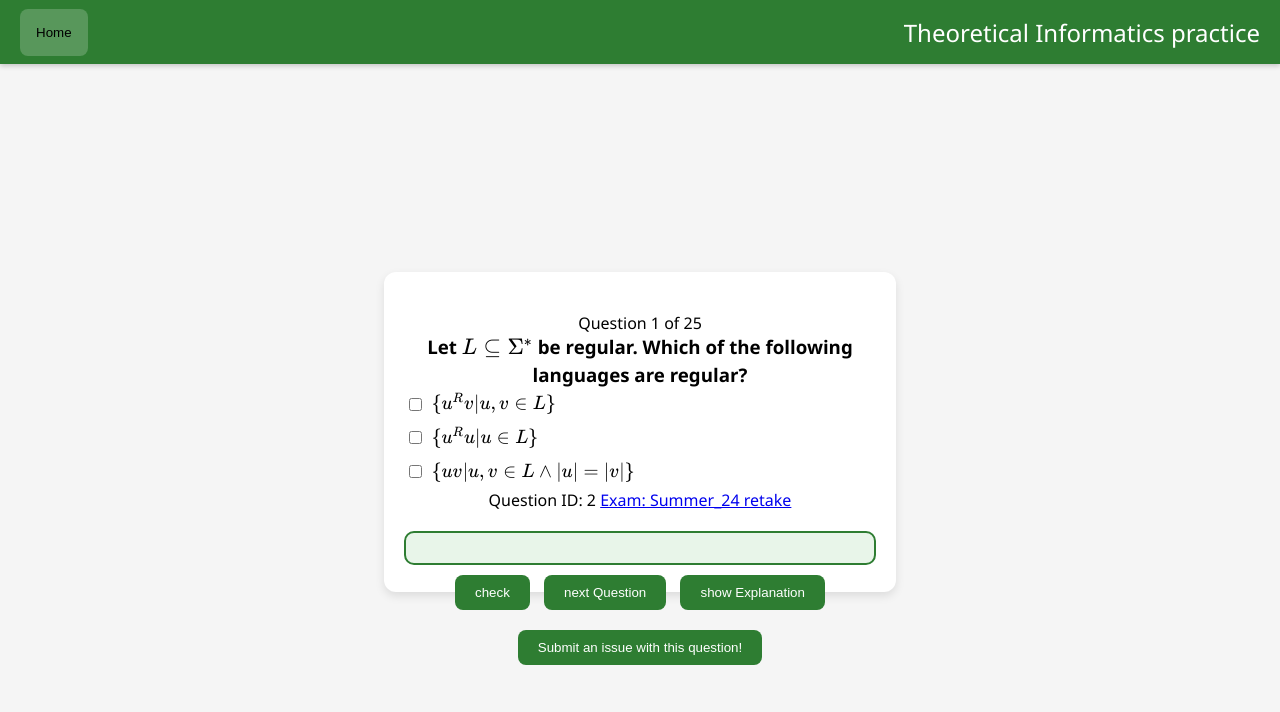
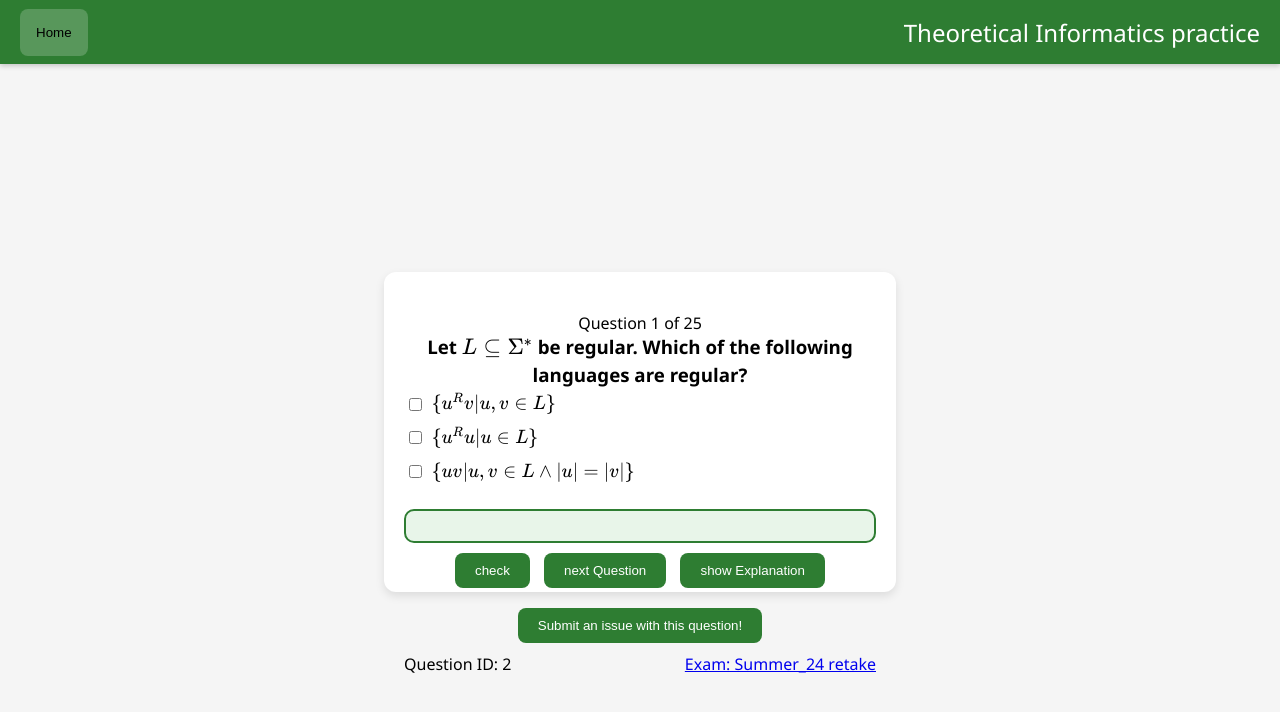
Before and after one commit to manuel-Oelmaier/Theo, a website built with Vite: page index.html in a window 1280 px wide. Both pictures are taken after a click on the button "Quiz: regular und contextfree Languages". Built offline with nearby package versions, Linux system fonts and the light colour scheme.

Commit message:
moved theQuestion ID and Exam link to the bottom of the Card

```diff
--- a/index.html
+++ b/index.html
@@ -45,10 +45,7 @@
                 <h3 class="question-text"></h3>
                 <div class="answers"></div>
                 <div class="feedback"></div>
-                <div class="question-header">
-                    <span class="question-id"></span>
-                    <a class="exam-link" target="_blank"></a>
-                </div>
+
             </div>
         </template>
 
@@ -81,6 +78,10 @@
                 <button id="errorReportQuestionButton">Submit an issue with this question!</button>
             </a>
         </div>
+        <div class="question-footer">
+            <span class="question-id"></span>
+            <a class="exam-link" target="_blank"></a>
+        </div>
 
     </div>
 
--- a/public/style.css
+++ b/public/style.css
@@ -145,9 +145,12 @@ main {
     gap: 10px;            /* space between checkbox and label */
     padding: 0.3em;
 }
+.question-footer {
+    display: flex;
+    justify-content: space-between;
 
+}
 
-/* Feedback area */
 #feedback {
     white-space: pre-wrap;
     font-size: 1.2rem;
@@ -158,7 +161,6 @@ main {
     background-color: #e8f5e9;
 }
 
-/* Responsive adjustments */
 @media (max-width: 768px) {
     main {
         width: 95%;
--- a/src/quiz.ts
+++ b/src/quiz.ts
@@ -125,13 +125,7 @@ class Question {
         const tmpl = document.getElementById("questionTemplate") as HTMLTemplateElement;
         const clone = tmpl.content.cloneNode(true) as HTMLElement;
 
-        // Fill in question info
-        const idEl = clone.querySelector(".question-id") as HTMLElement;
-        idEl.textContent = "Question ID: " + this.id;
 
-        const examLink = clone.querySelector(".exam-link") as HTMLAnchorElement;
-        examLink.href = examLinks.get(this.exam)!;
-        examLink.textContent = " Exam: " + this.exam;
 
         const questionEl = clone.querySelector(".question-text") as HTMLElement;
         renderSupport(questionEl,this.questionText);
@@ -141,6 +135,14 @@ class Question {
 
         // Append the fully populated clone
         replaceDiv.appendChild(clone);
+
+        // Fill in question info at the
+        const idEl = document.querySelector(".question-id") as HTMLElement;
+        idEl.textContent = "Question ID: " + this.id;
+
+        const examLink = document.querySelector(".exam-link") as HTMLAnchorElement;
+        examLink.href = examLinks.get(this.exam)!;
+        examLink.textContent = " Exam: " + this.exam;
 
     }
 
```
